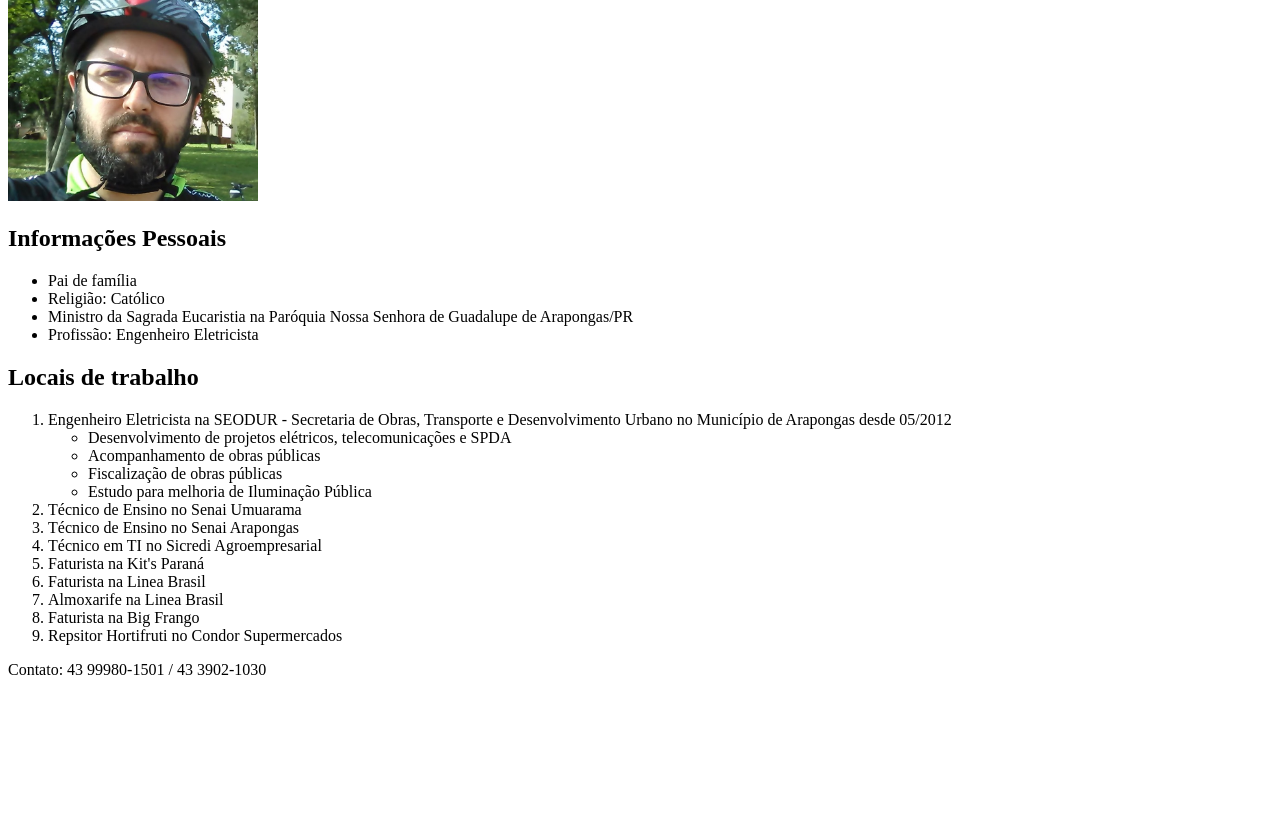
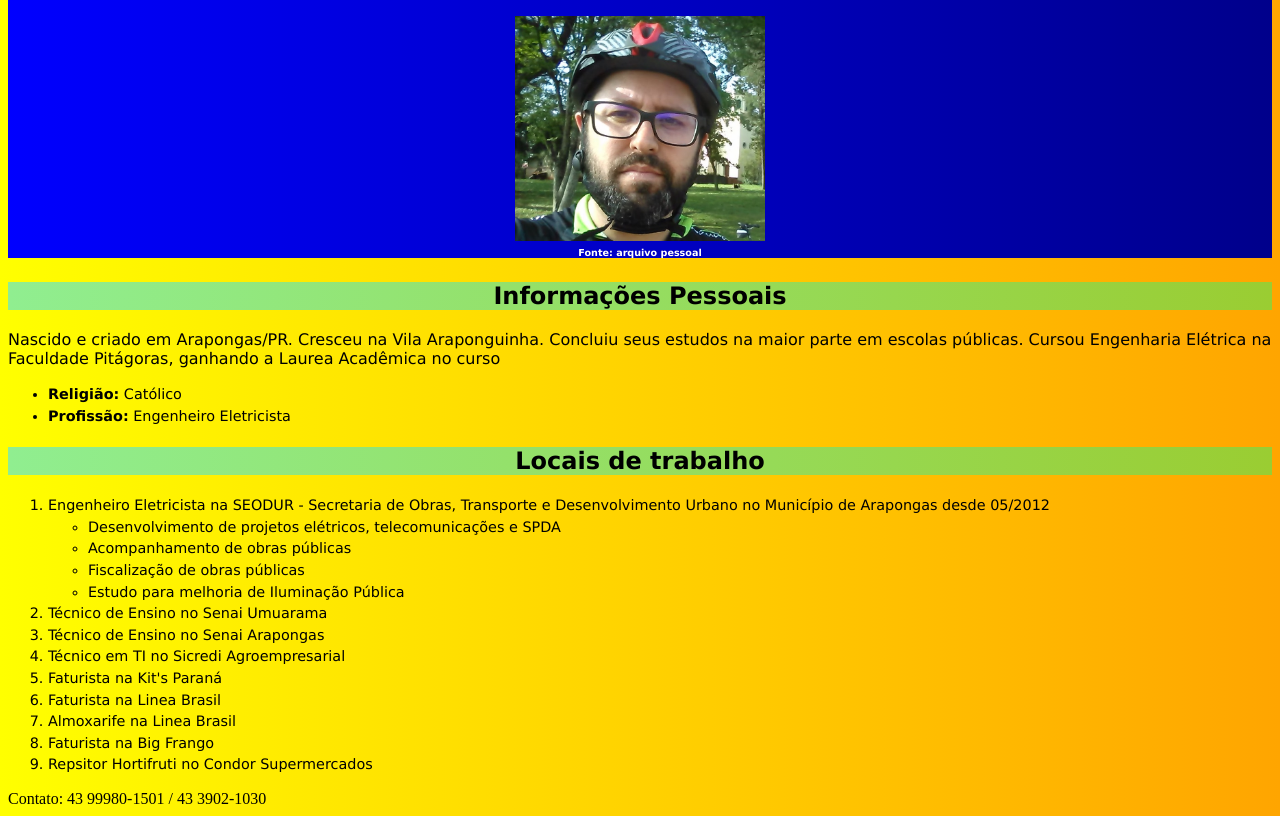
Before and after one commit to rscorfi/rscorfi.github.io, a plain HTML site: page index.html in a window 1280 px wide. Shown: the part 104-920 px from the top of the page. Before the commit the page ends 800 px from the top, so only its background shows below. Drawn offline with Linux system fonts and the light colour scheme.

Commit message:
Atualização index e css

```diff
--- a/index.html
+++ b/index.html
@@ -5,22 +5,28 @@
     <meta charset="UTF-8">
     <meta name="viewport" content="width=device-width, initial-scale=1.0">
     <title>Curriculum - Rafael Scorfi Gatto</title>
+    <link rel="stylesheet" href="style.css">
 </head>
 
 <body>
+    <header>
+        <h1>Rafael Scorfi Gatto</h1>
+        <figure>
+            <img src="imagens/rafael_gatto.jpg" width="250" height="225" alt="Rafael Scorfi Gatto">
+            <figcaption>Fonte: arquivo pessoal</figcaption>
+        </figure>
+    </header>
+    <h2>Informações Pessoais</h2>
+    <p>Nascido e criado em Arapongas/PR. Cresceu na Vila Araponguinha. Concluiu seus estudos na maior parte em escolas públicas. Cursou Engenharia Elétrica na Faculdade Pitágoras, ganhando a Laurea Acadêmica no curso</p>
+    <ul>
+    <li><strong>Religião:</strong> Católico</li>
 
-    <h1>Rafael Scorfi Gatto</h1>
-    <img src="imagens/rafael_gatto.jpg" width="250" height="225" alt="Rafael Scorfi Gatto">
-    <h2>Informações Pessoais</h2>
-    <ul>
-    <li>Pai de família</li>
-    <li>Religião: Católico</li>
-    <li>Ministro da Sagrada Eucaristia na Paróquia Nossa Senhora de Guadalupe de Arapongas/PR</li>
-    <li>Profissão: Engenheiro Eletricista</li>
+    <li><b>Profissão:</b> Engenheiro Eletricista</li>
     </ul>
     <h2>Locais de trabalho</h2>
     <ol>
         <li>Engenheiro Eletricista na SEODUR - Secretaria de Obras, Transporte e Desenvolvimento Urbano no Município de Arapongas desde 05/2012</li>
+        <a href="https://arapongas.atende.net/"></a>
         <ul>
             <li>Desenvolvimento de projetos elétricos, telecomunicações e SPDA</li>
             <li>Acompanhamento de obras públicas</li>
@@ -36,8 +42,9 @@
         <li>Faturista na Big Frango</li>
         <li>Repsitor Hortifruti no Condor Supermercados</li>
     </ol>
-
-    Contato: 43 99980-1501 / 43 3902-1030
+    <footer>
+        Contato: 43 99980-1501 / 43 3902-1030
+    </footer>
 </body>
 
 </html>
--- /dev/null
+++ b/style.css
@@ -0,0 +1,32 @@
+body{
+    background: linear-gradient(to right, yellow, orange);
+}
+
+header, h2, ul, ol, p {
+    font-family:Verdana, Geneva, Tahoma, sans-serif;
+}
+
+header, h2 {
+    text-align: center;
+}
+
+header {
+    background: linear-gradient(to right, blue, darkblue);
+    color: white;
+    font-size: 1.5rem;
+    font-weight: bold;
+}
+
+h2 {
+    background: linear-gradient(to right, lightgreen, yellowgreen);
+    color: solid black;
+    font-size: 1.5rem;
+}
+
+ul, ol {
+    line-height: 150%;
+    font-size: 0.9rem;
+}
+figcaption {
+    font-size: 0.6rem;
+}
```
